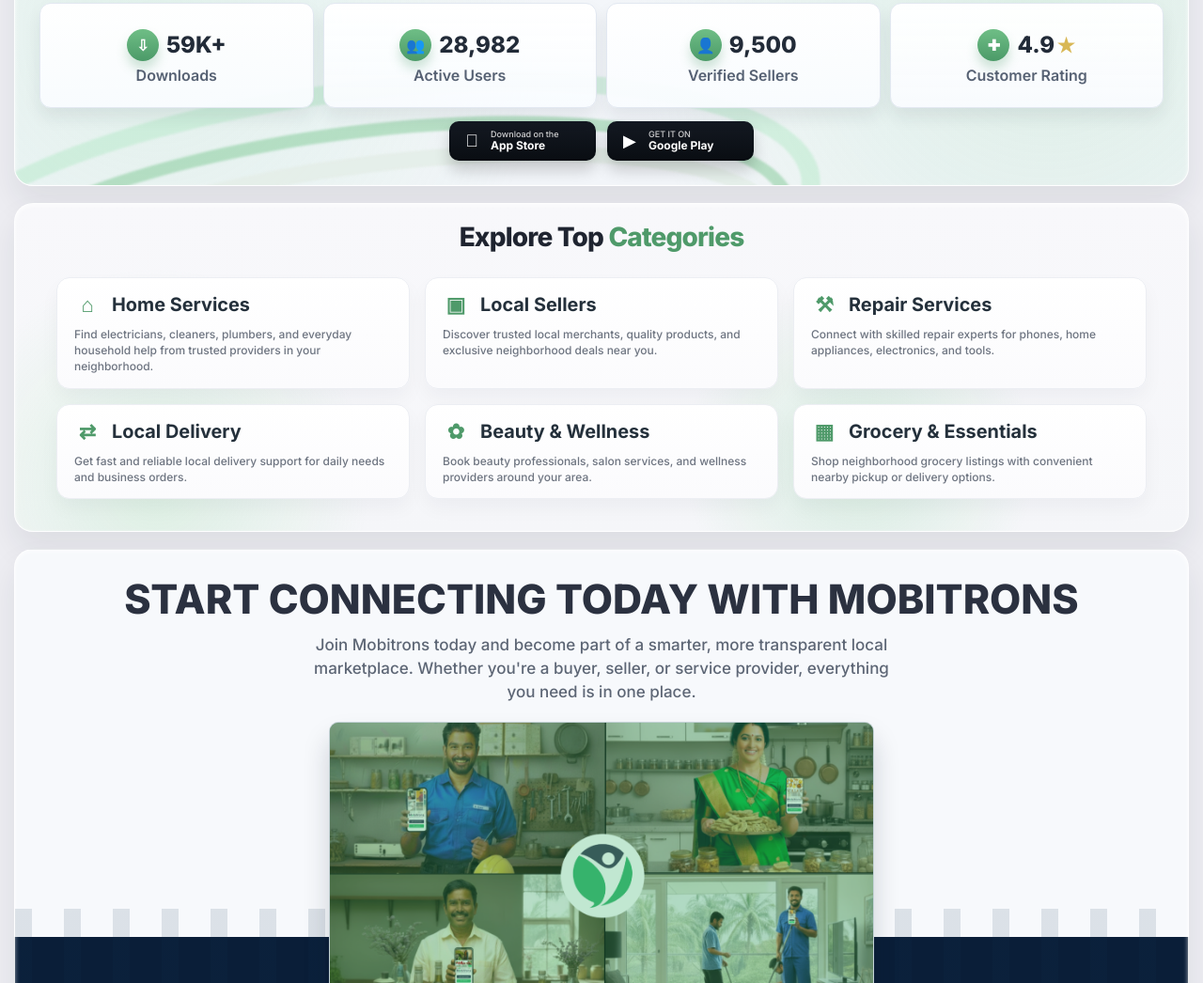
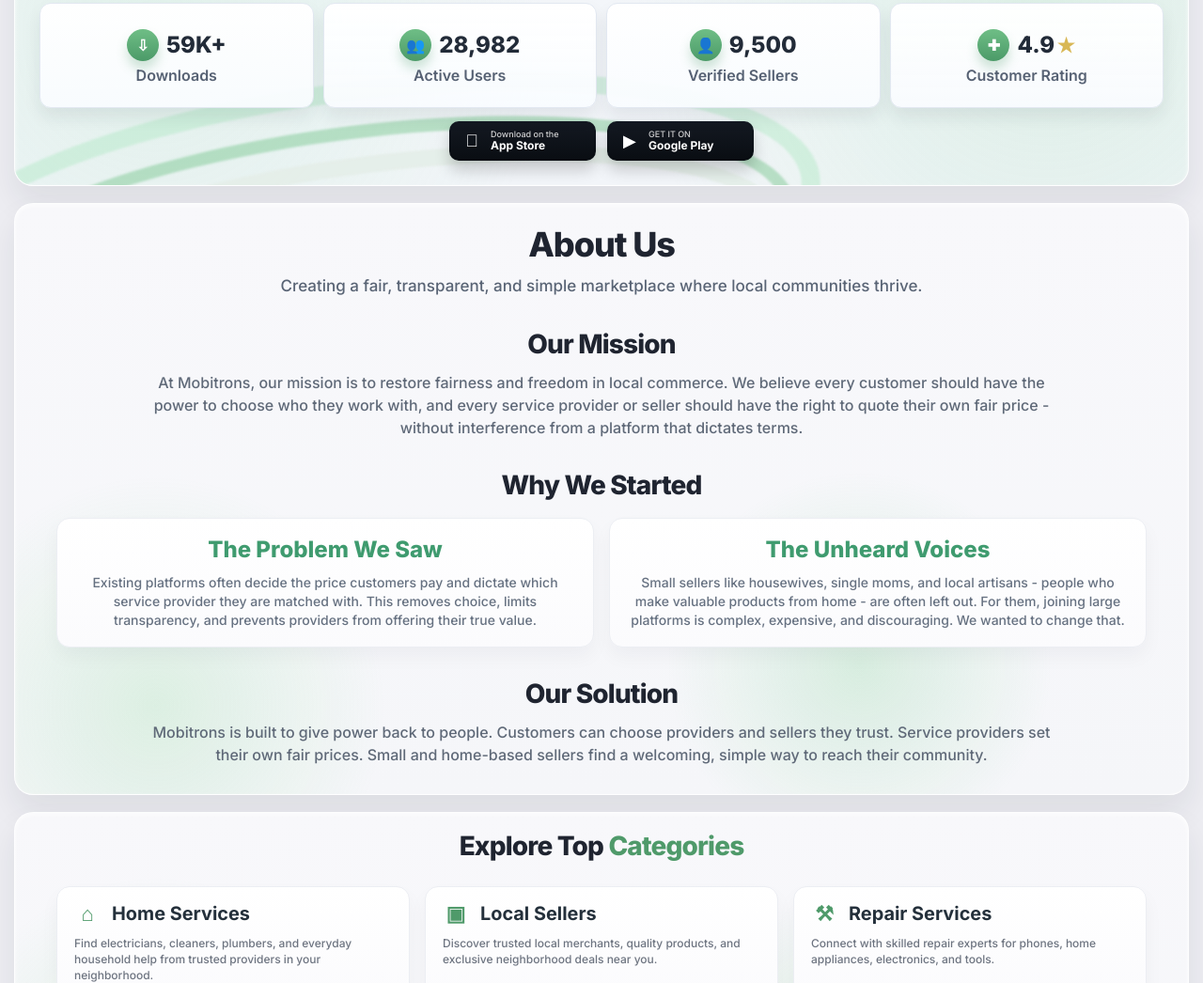
Before and after one commit to aman99951/Mobiltrons, a plain HTML site: page index.html in a window 1280 px wide. Shown: the part 3376-4422 px from the top of the page at 94% size. Drawn offline with Linux system fonts and the light colour scheme.

Commit message:
added about

```diff
--- a/index.html
+++ b/index.html
@@ -1181,6 +1181,81 @@
     .stats-v2 .wave-2 { width: 920px; height: 280px; left: -86px; bottom: -216px; border: 14px solid rgba(109, 193, 132, 0.42); transform: rotate(-7deg); }
     .stats-v2 .wave-3 { width: 860px; height: 240px; left: -40px; bottom: -208px; border: 18px solid rgba(229, 239, 234, 0.96); transform: rotate(-7deg); }
 
+    /* ===== ABOUT ===== */
+    .about-story .content {
+      text-align: center;
+      padding-top: 22px;
+      padding-bottom: 30px;
+    }
+
+    .about-main-title {
+      color: #1f2430;
+      font-size: clamp(24px, 3.3vw, 36px);
+      line-height: 1.18;
+      font-weight: 800;
+      letter-spacing: -0.03em;
+    }
+
+    .about-tagline {
+      margin: 10px auto 0;
+      max-width: 860px;
+      color: #596475;
+      font-size: clamp(14px, 1.45vw, 17px);
+      line-height: 1.45;
+      font-weight: 500;
+    }
+
+    .about-block {
+      margin-top: 32px;
+    }
+
+    .about-sub-title {
+      color: #1f2430;
+      font-size: clamp(20px, 3vw, 28px);
+      font-weight: 800;
+      letter-spacing: -0.03em;
+    }
+
+    .about-block p {
+      margin: 12px auto 0;
+      max-width: 980px;
+      color: #5f6978;
+      font-size: clamp(13px, 1.3vw, 16px);
+      line-height: 1.5;
+      font-weight: 500;
+    }
+
+    .about-reason-grid {
+      margin-top: 18px;
+      display: grid;
+      grid-template-columns: repeat(2, minmax(0, 1fr));
+      gap: 16px;
+    }
+
+    .about-reason-card {
+      background: linear-gradient(180deg, #ffffff 0%, #fbfbfd 100%);
+      border: 1px solid #eceef3;
+      border-radius: 14px;
+      padding: 18px 20px;
+      box-shadow: 0 10px 20px rgba(26, 36, 52, 0.04);
+    }
+
+    .about-reason-card h4 {
+      color: #3f9b6f;
+      font-size: clamp(18px, 2vw, 24px);
+      line-height: 1.25;
+      font-weight: 800;
+    }
+
+    .about-reason-card p {
+      margin: 10px auto 0;
+      max-width: 100%;
+      color: #667181;
+      font-size: clamp(12px, 1.15vw, 14px);
+      line-height: 1.45;
+      font-weight: 500;
+    }
+
     /* ===== CATEGORIES ===== */
     .categories-grid {
       display: grid;
@@ -1542,6 +1617,13 @@
       .why-grid { position: relative; top: auto; right: auto; width: 100%; margin-top: 20px; padding: 0 16px 20px; }
       .why-card { min-height: auto; padding: 20px; }
       .check { min-width: 42px; width: 42px; height: 42px; font-size: 22px; }
+      .about-reason-grid { grid-template-columns: 1fr; }
+      .about-main-title { font-size: clamp(22px, 5vw, 30px); }
+      .about-tagline { font-size: clamp(14px, 2.4vw, 16px); }
+      .about-sub-title { font-size: clamp(18px, 4.2vw, 24px); }
+      .about-block p { font-size: clamp(13px, 2.2vw, 15px); }
+      .about-reason-card h4 { font-size: clamp(17px, 3.2vw, 21px); }
+      .about-reason-card p { font-size: clamp(12px, 1.9vw, 14px); }
       .categories-grid { grid-template-columns: repeat(2, 1fr); }
       .insights-grid { grid-template-columns: repeat(2, minmax(0, 1fr)); }
       .footer-v2 .content { padding: 0 22px 22px; }
@@ -1568,6 +1650,12 @@
       .why-grid { padding: 0 0 20px; }
       .why-card { padding: 16px; gap: 12px; }
       .check { min-width: 36px; width: 36px; height: 36px; font-size: 18px; }
+      .about-story .content { padding-top: 20px; padding-bottom: 24px; }
+      .about-block { margin-top: 24px; }
+      .about-block p { margin-top: 14px; }
+      .about-reason-grid { gap: 14px; margin-top: 20px; }
+      .about-reason-card { border-radius: 12px; padding: 16px 14px; }
+      .about-reason-card p { margin-top: 12px; }
       .center-wrap { padding: 18px 14px 24px; }
       .works-v2-grid { grid-template-columns: 1fr; }
       .works-v2-track { display: none; }
@@ -1810,6 +1898,38 @@
         </div>
       </section>
 
+      <!-- ===== ABOUT ===== -->
+      <section class="panel about-story light" aria-labelledby="about-main-heading">
+        <div class="content">
+          <h2 id="about-main-heading" class="about-main-title">About Us</h2>
+          <p class="about-tagline">Creating a fair, transparent, and simple marketplace where local communities thrive.</p>
+
+          <div class="about-block">
+            <h3 class="about-sub-title">Our Mission</h3>
+            <p>At Mobitrons, our mission is to restore fairness and freedom in local commerce. We believe every customer should have the power to choose who they work with, and every service provider or seller should have the right to quote their own fair price - without interference from a platform that dictates terms.</p>
+          </div>
+
+          <div class="about-block" aria-labelledby="why-started-heading">
+            <h3 id="why-started-heading" class="about-sub-title">Why We Started</h3>
+            <div class="about-reason-grid" role="list" aria-label="Why Mobitrons started">
+              <article class="about-reason-card" role="listitem">
+                <h4>The Problem We Saw</h4>
+                <p>Existing platforms often decide the price customers pay and dictate which service provider they are matched with. This removes choice, limits transparency, and prevents providers from offering their true value.</p>
+              </article>
+              <article class="about-reason-card" role="listitem">
+                <h4>The Unheard Voices</h4>
+                <p>Small sellers like housewives, single moms, and local artisans - people who make valuable products from home - are often left out. For them, joining large platforms is complex, expensive, and discouraging. We wanted to change that.</p>
+              </article>
+            </div>
+          </div>
+
+          <div class="about-block">
+            <h3 class="about-sub-title">Our Solution</h3>
+            <p>Mobitrons is built to give power back to people. Customers can choose providers and sellers they trust. Service providers set their own fair prices. Small and home-based sellers find a welcoming, simple way to reach their community.</p>
+          </div>
+        </div>
+      </section>
+
       <!-- ===== CATEGORIES ===== -->
       <section class="panel categories light" aria-labelledby="categories-heading">
         <div class="content" style="padding-top: 18px;">
```
